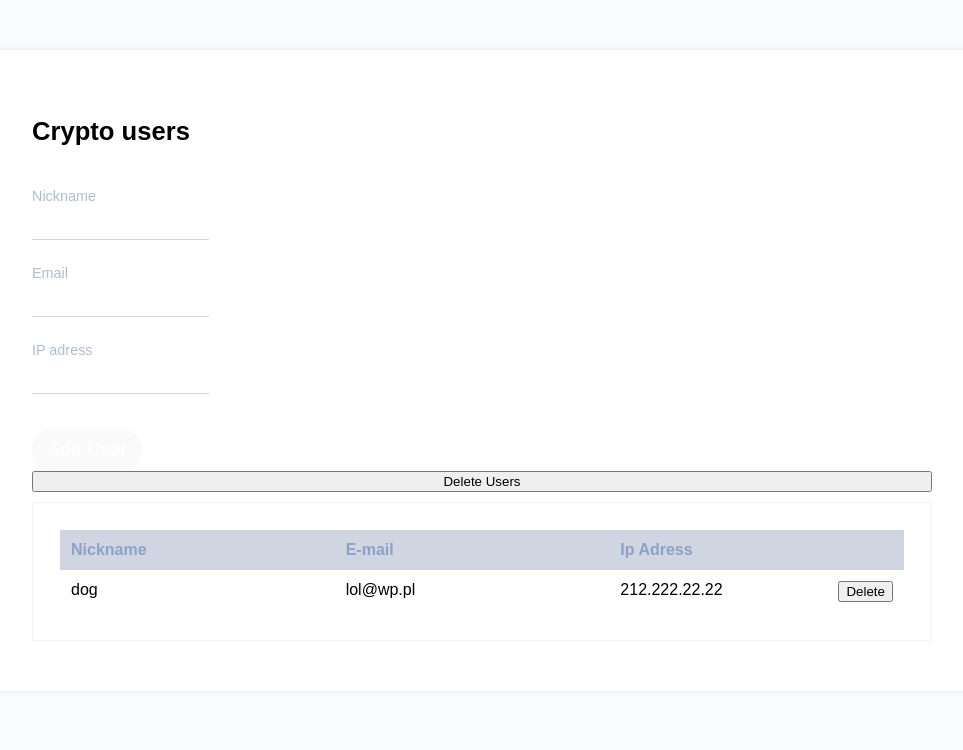
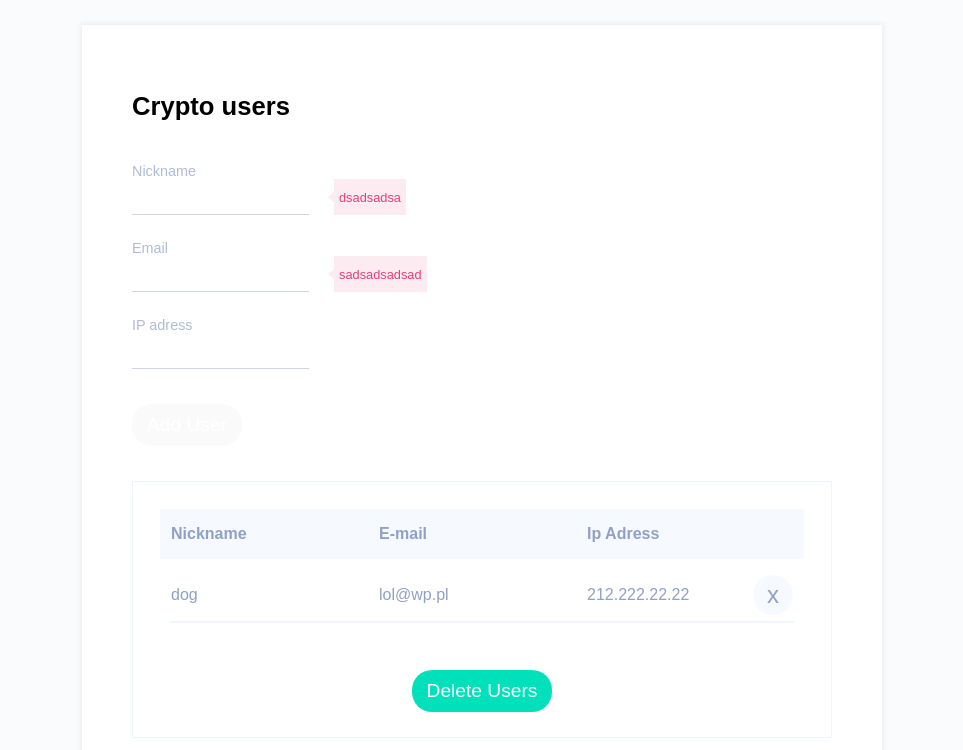
Before and after one commit to mstosio/crypto-users, a React app: page / in a window 1280 px wide. Shown: the top 750 px of the page, without its empty margins (158-1121 px from the left). Built offline with nearby package versions, Linux system fonts and the light colour scheme.

Commit message:
created UI

```diff
--- a/src/components/Data/Data.js
+++ b/src/components/Data/Data.js
@@ -1,6 +1,13 @@
 import React from 'react';
 import PropTypes from 'prop-types';
-import { Form, Button, Input, Label, Error } from '../../layout/index';
+import {
+  Form,
+  Button,
+  Input,
+  Label,
+  Error,
+  InputBox,
+} from '../../layout/index';
 
 const Data = ({
   onSubmit,
@@ -9,25 +16,46 @@ const Data = ({
   emailError,
   ipAdressError,
   isEnabled,
-}) => (
+}) => {
+  let errorIP;
+  let errorEmail;
+  let errorNickname;
+
+  if (nickNameError) {
+    errorNickname = <Error>{nickNameError}</Error>;
+  }
+
+  if (ipAdressError) {
+    errorIP = <Error>{ipAdressError}</Error>;
+  }
+
+  if (emailError) {
+    errorEmail = <Error>{emailError}</Error>;
+  }
+
+  return (
     <Form onSubmit={onSubmit} autoComplete="off" noValidate>
       <Label htmlFor="nickname">Nickname</Label>
+      <InputBox>
         <Input type="text" id="nickname" name="nickname" onChange={onChange} />
-    <Error>{nickNameError}</Error>
-
+        {errorNickname}
+      </InputBox>
       <Label htmlFor="email">Email</Label>
+      <InputBox>
         <Input type="email" id="email" name="email" onChange={onChange} />
-    <Error>{emailError}</Error>
-
+        {errorEmail}
+      </InputBox>
       <Label htmlFor="ipadress">IP adress</Label>
+      <InputBox>
         <Input type="text" id="ipadress" name="ipadress" onChange={onChange} />
-    <Error>{ipAdressError}</Error>
-
+        {errorIP}
+      </InputBox>
       <Button type="submit" disabled={!isEnabled}>
         Add User
       </Button>
     </Form>
   );
+};
 
 export default Data;
 
--- a/src/components/Main.js
+++ b/src/components/Main.js
@@ -12,6 +12,8 @@ class Main extends React.Component {
   state = {
     isEnabled: false,
     users: [{ nickname: 'dog', email: 'lol@wp.pl', ipadress: '212.222.22.22' }],
+    nickNameError: 'dsadsadsa',
+    emailError: 'sadsadsadsad',
   };
 
   validateForm = () => {
--- a/src/components/Users/User/User.js
+++ b/src/components/Users/User/User.js
@@ -1,6 +1,6 @@
 import React from 'react';
 import PropTypes from 'prop-types';
-import { TableRow, TD } from '../../../layout/index';
+import { TableRow, TD, DeleteButton } from '../../../layout/index';
 
 const User = ({ nickname, email, ipadress, removeItem }) => (
   <TableRow>
@@ -8,9 +8,7 @@ const User = ({ nickname, email, ipadress, removeItem }) => (
     <TD>{email}</TD>
     <TD>
       {ipadress}
-      <button onClick={() => removeItem(nickname)} type="submit">
-        Delete
-      </button>
+      <DeleteButton onClick={() => removeItem(nickname)} type="button" />
     </TD>
   </TableRow>
 );
--- a/src/components/Users/Users.js
+++ b/src/components/Users/Users.js
@@ -9,6 +9,7 @@ import {
   TableTbody,
   TableRow,
   TH,
+  Button,
 } from '../../layout/index';
 
 const Users = ({ users, removeItem, deleteUsers }) => {
@@ -16,24 +17,23 @@ const Users = ({ users, removeItem, deleteUsers }) => {
 
   if (users.length !== 0) {
     button = (
-      <button
+      <Button
         type="button"
         onClick={() =>
           window.confirm('Are you sure u want to delete?') && deleteUsers()
         }
       >
         Delete Users
-      </button>
+      </Button>
     );
   }
 
   return (
     <>
-      {button}
       <UsersWrapper>
         <Table>
           <TableThead>
-            <TableRow>
+            <TableRow heading>
               <TH>Nickname</TH>
               <TH>E-mail</TH>
               <TH>Ip Adress</TH>
@@ -51,6 +51,7 @@ const Users = ({ users, removeItem, deleteUsers }) => {
             ))}
           </TableTbody>
         </Table>
+        {button}
       </UsersWrapper>
     </>
   );
--- a/src/layout/Buttons/StyledButtons.js
+++ b/src/layout/Buttons/StyledButtons.js
@@ -14,3 +14,19 @@ export const Button = styled.button`
   padding: 10px 15px;
   cursor: pointer;
 `;
+
+export const DeleteButton = styled.button`
+  height: 40px;
+  width: 40px;
+  border: none;
+  background-color: ${({ theme }) => theme.colors.lightnavy};
+  border-radius: 50%;
+  cursor: pointer;
+  position: relative;
+
+  &:after {
+    content: 'x';
+    font-size: 1.5rem;
+    color: ${({ theme }) => theme.colors.deepnavy};
+  }
+`;
--- a/src/layout/Data/StyledData.js
+++ b/src/layout/Data/StyledData.js
@@ -12,5 +12,22 @@ export const Form = styled.form`
 `;
 
 export const Error = styled.div`
-  color: red;
+  position: relative;
+  display: flex;
+  font-size: 0.8rem;
+  align-items: center;
+  margin-left: 25px;
+  padding: 0 5px;
+  color: ${({ theme }) => theme.colors.intensivepink};
+  background-color: ${({ theme }) => theme.colors.lightpink};
+
+  &::before {
+    position: absolute;
+    left: -6px;
+    content: '';
+    border-style: solid;
+    border-width: 5px 6px 5px 0;
+    border-color: transparent ${({ theme }) => theme.colors.lightpink}
+      transparent transparent;
+  }
 `;
--- a/src/layout/Inputs/StyledInputs.js
+++ b/src/layout/Inputs/StyledInputs.js
@@ -8,6 +8,10 @@ export const Input = styled.input`
   border-bottom: 1px solid ${({ theme }) => theme.colors.verylightgray};
 `;
 
+export const InputBox = styled.div`
+  display: flex;
+`;
+
 export const Label = styled.label`
   margin-top: 25px;
   color: ${({ theme }) => theme.colors.lightgray};
--- a/src/layout/Main/StyledMain.js
+++ b/src/layout/Main/StyledMain.js
@@ -1,11 +1,11 @@
 import styled from 'styled-components';
 
 export const CryptoApp = styled.div`
-  margin-top: 50px;
   display: flex;
   flex-direction: column;
+  margin: 25px 0;
   padding: 50px;
   background-color: #ffffff;
   box-shadow: ${({ theme }) => theme.shadows.lightshadow};
-  width: 1000px;
+  width: 800px;
 `;
--- a/src/layout/Users/StyledUsers.js
+++ b/src/layout/Users/StyledUsers.js
@@ -3,7 +3,10 @@ import styled from 'styled-components';
 export const UsersWrapper = styled.div`
   border: 1px solid ${({ theme }) => theme.colors.lightborder};
   padding: 25px;
-  margin-top: 10px;
+  margin-top: 35px;
+  display: flex;
+  flex-direction: column;
+  align-items: center;
 `;
 
 export const Table = styled.table`
@@ -13,7 +16,7 @@ export const Table = styled.table`
 export const TableThead = styled.thead`
   display: grid;
   grid-template-columns: 1fr;
-  background: ${({ theme }) => theme.colors.verylightgray};
+  background: ${({ theme }) => theme.colors.lightnavy};
   font-size: 1rem;
   padding: 10px 10px;
   color: ${({ theme }) => theme.colors.deepnavy};
@@ -29,6 +32,13 @@ export const TableTbody = styled.tbody`
 export const TableRow = styled.tr`
   display: grid;
   grid-template-columns: repeat(3, 1fr);
+
+  padding: 5px 0;
+  ${({ heading, theme }) =>
+    !heading &&
+    `
+    border-bottom: 2px solid ${theme.colors.light};
+  `}
 `;
 
 export const TH = styled.th`
@@ -39,4 +49,6 @@ export const TH = styled.th`
 export const TD = styled.td`
   display: flex;
   justify-content: space-between;
+  align-items: center;
+  color: ${({ theme }) => theme.colors.deepnavy};
 `;
--- a/src/layout/index.js
+++ b/src/layout/index.js
@@ -1,7 +1,7 @@
 export { H1 } from './Base/Typography';
-export { Button } from './Buttons/StyledButtons';
+export { Button, DeleteButton } from './Buttons/StyledButtons';
 export { Form, Error } from './Data/StyledData';
-export { Input, Label } from './Inputs/StyledInputs';
+export { Input, InputBox, Label } from './Inputs/StyledInputs';
 export { CryptoApp } from './Main/StyledMain';
 export {
   UsersWrapper,
--- a/src/layout/utils/theme.js
+++ b/src/layout/utils/theme.js
@@ -8,6 +8,10 @@ export const theme = {
     lightborder: '#edf5ff',
     lightnavy: '#f6faff',
     deepnavy: '#8fa1c6',
+    light: '#edf5ff',
+    darknavy: '#354b77',
+    lightpink: '#fcebf1',
+    intensivepink: '#e34079',
   },
   shadows: {
     lightshadow: '0 0 5px 2px rgba(0, 0, 0, 0.05)',
```
Lines whose indentation alone changed are shown as unchanged.
